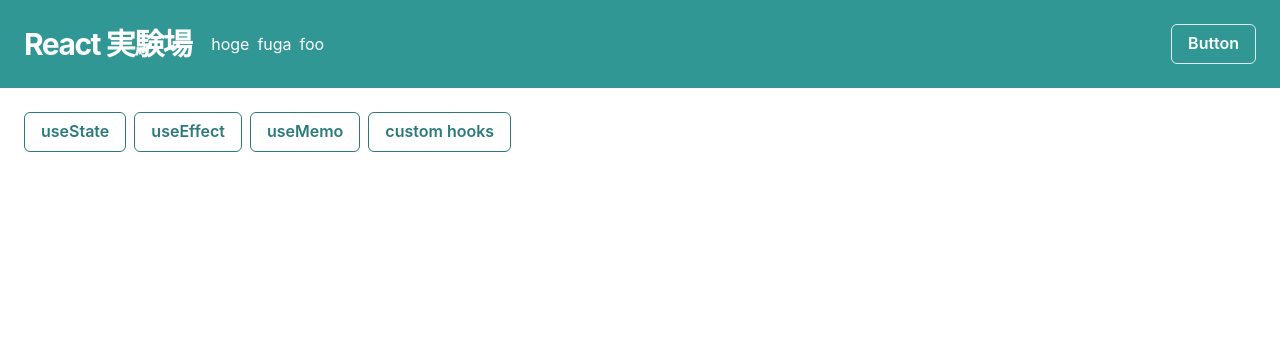
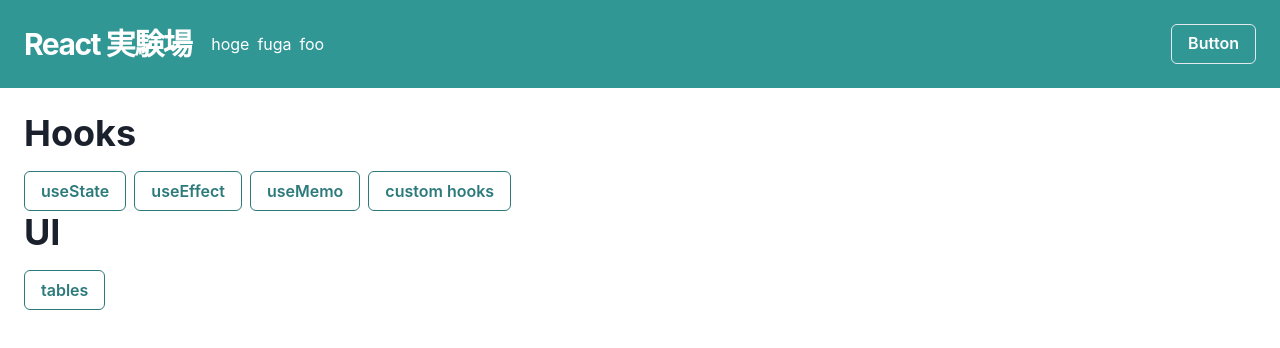
Before and after one commit to Ya-masou/react-expriment, a Next.js app: page / in a window 1280 px wide. Shown: the top 348 px of the page. Built offline with nearby package versions, Linux system fonts and the light colour scheme.

Commit message:
pages を src/ 下に移動する
* pages 下のコンポーネントも意味としては src に含まれると
  思うため

```diff
--- a/pages/index.tsx
+++ /dev/null
@@ -1,33 +0,0 @@
-import type { NextPage } from "next";
-import Link from "next/link";
-import { HStack, Button } from "@chakra-ui/react";
-import { pagesPath } from "@/lib/$path";
-
-const Home: NextPage = () => {
-  return (
-    <HStack spacing={2}>
-      <Link href={pagesPath.hooks.usestate.$url()} passHref>
-        <Button as="a" colorScheme="teal" variant="outline">
-          useState
-        </Button>
-      </Link>
-      <Link href={pagesPath.hooks.useeffect.$url()} passHref>
-        <Button as="a" colorScheme="teal" variant="outline">
-          useEffect
-        </Button>
-      </Link>
-      <Link href={pagesPath.hooks.usememo.$url()} passHref>
-        <Button as="a" colorScheme="teal" variant="outline">
-          useMemo
-        </Button>
-      </Link>
-      <Link href={pagesPath.hooks.customhooks.$url()} passHref>
-        <Button as="a" colorScheme="teal" variant="outline">
-          custom hooks
-        </Button>
-      </Link>
-    </HStack>
-  );
-};
-
-export default Home;
--- /dev/null
+++ b/src/pages/index.tsx
@@ -0,0 +1,50 @@
+import type { NextPage } from "next";
+import Link from "next/link";
+import { HStack, Button, Heading, Box } from "@chakra-ui/react";
+import { pagesPath } from "@/lib/$path";
+
+const Home: NextPage = () => {
+  return (
+    <>
+      <Box>
+        <Heading as="h2" mb={4}>
+          Hooks
+        </Heading>
+        <HStack spacing={2}>
+          <Link href={pagesPath.hooks.usestate.$url()} passHref>
+            <Button as="a" colorScheme="teal" variant="outline">
+              useState
+            </Button>
+          </Link>
+          <Link href={pagesPath.hooks.useeffect.$url()} passHref>
+            <Button as="a" colorScheme="teal" variant="outline">
+              useEffect
+            </Button>
+          </Link>
+          <Link href={pagesPath.hooks.usememo.$url()} passHref>
+            <Button as="a" colorScheme="teal" variant="outline">
+              useMemo
+            </Button>
+          </Link>
+          <Link href={pagesPath.hooks.customhooks.$url()} passHref>
+            <Button as="a" colorScheme="teal" variant="outline">
+              custom hooks
+            </Button>
+          </Link>
+        </HStack>
+      </Box>
+      <Box>
+        <Heading as="h2" mb={4}>UI</Heading>
+        <HStack>
+          <Link href={pagesPath.uis.tables.$url()} passHref>
+            <Button as="a" colorScheme="teal" variant="outline">
+              tables
+            </Button>
+          </Link>
+        </HStack>
+      </Box>
+    </>
+  );
+};
+
+export default Home;
```
Also changed, not shown: src/components/pages/Tables.tsx (added, +14 -0 lines), src/contexts/user.ts (added, +8 -0 lines), src/components/features/UserProfileCard.tsx (added), src/pages/_app.tsx (renamed from pages/_app.tsx), src/pages/api/hello.ts (renamed from pages/api/hello.ts), src/pages/hooks/customhooks.tsx (renamed from pages/hooks/customhooks.tsx), src/pages/hooks/usecontext.tsx (renamed from pages/hooks/usecontext.tsx), src/pages/hooks/useeffect.tsx (renamed from pages/hooks/useeffect.tsx), src/pages/hooks/usememo.tsx (renamed from pages/hooks/usememo.tsx), src/pages/hooks/usestate.tsx (renamed from pages/hooks/usestate.tsx).
